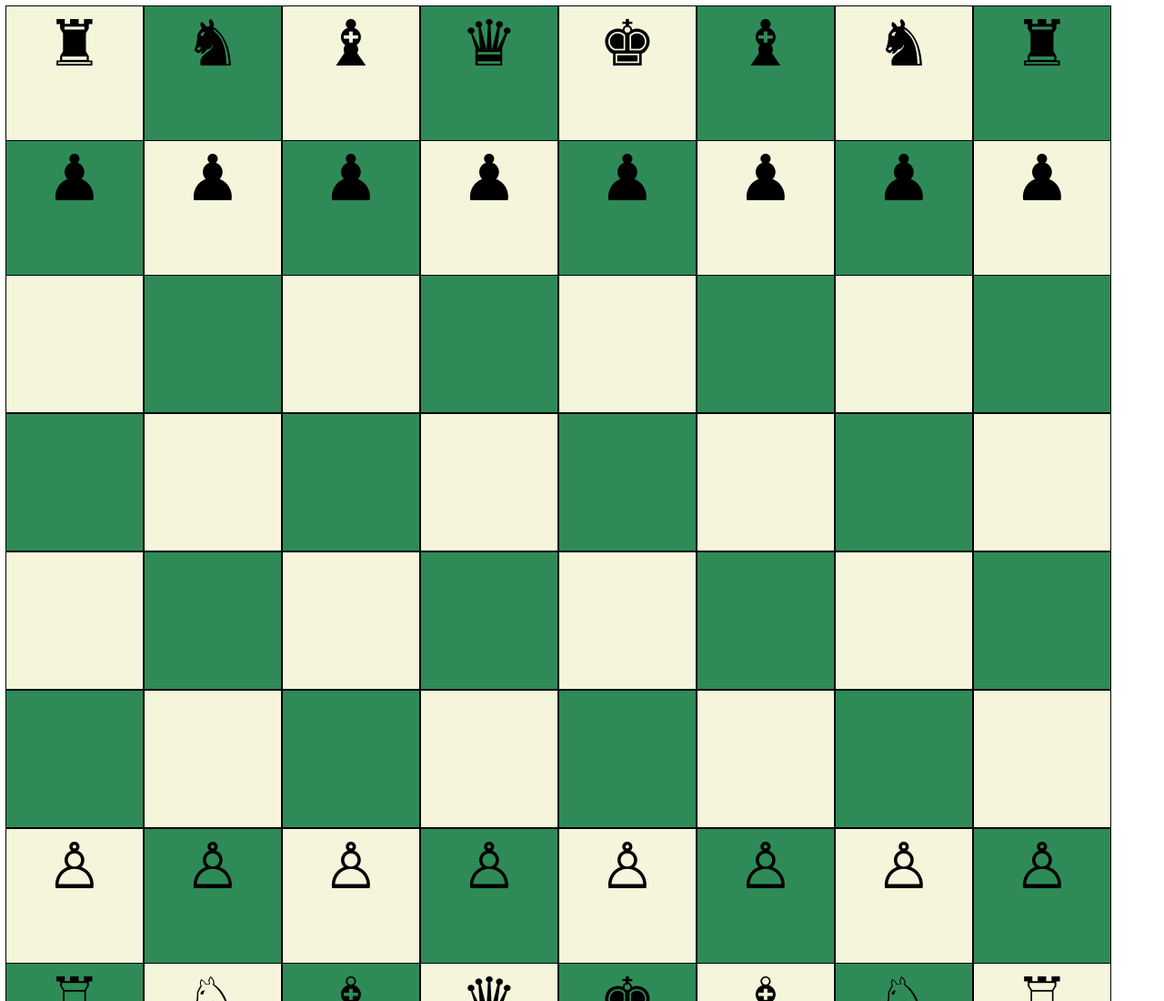
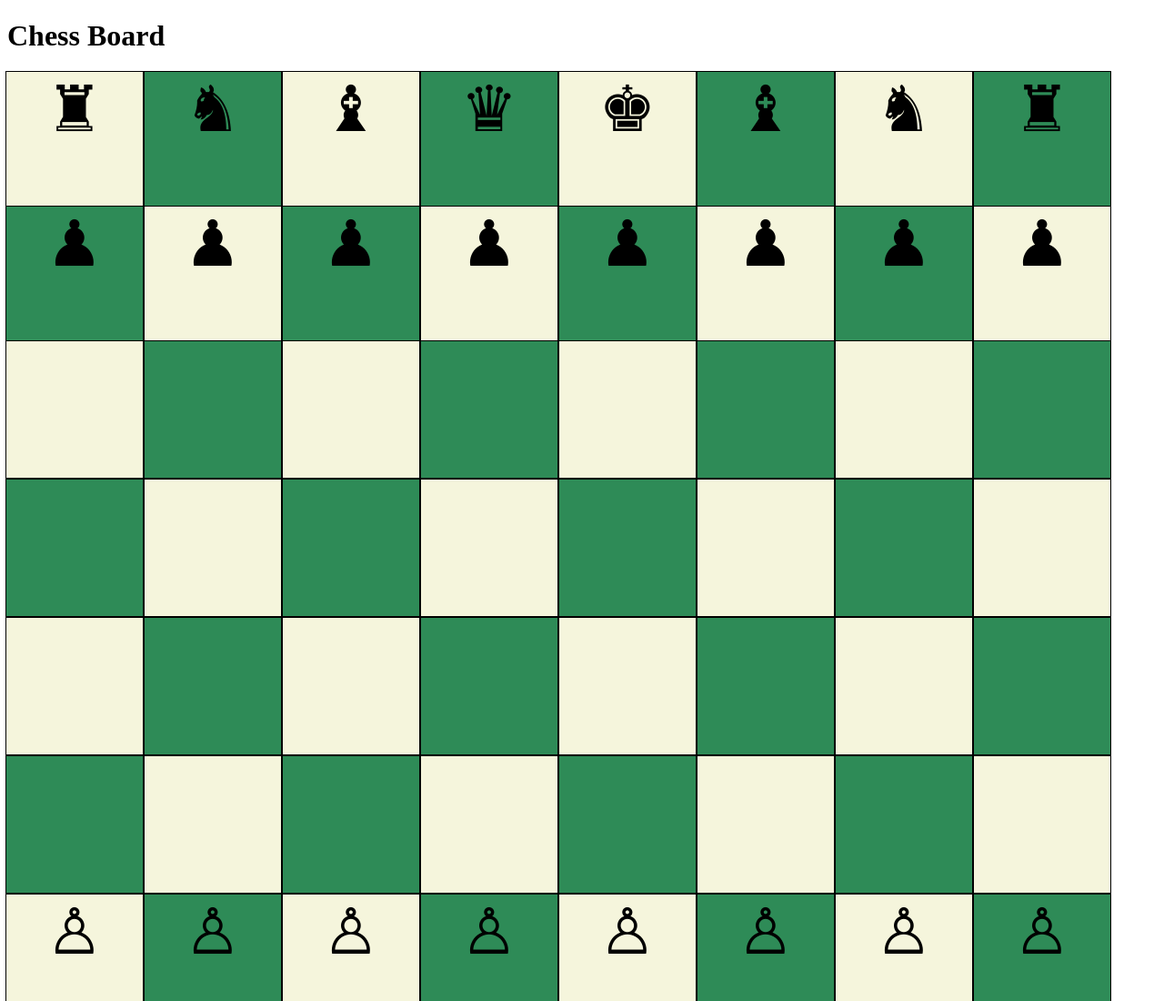
Before and after one commit to Saideepthi2002/Assignment_chessboard, a plain HTML site: page index.html in a window 1280 px wide. Shown: the top 1100 px of the page at 91% size. Drawn offline with Linux system fonts and the light colour scheme.

Commit message:
assigncb

```diff
--- a/index.html
+++ b/index.html
@@ -27,6 +27,7 @@
     </style>
   </head>
   <body>
+    <h1>Chess Board</h1>
     <div>
       <div class="cc cw">♜</div>
       <div class="cc cb">♞</div>
```
